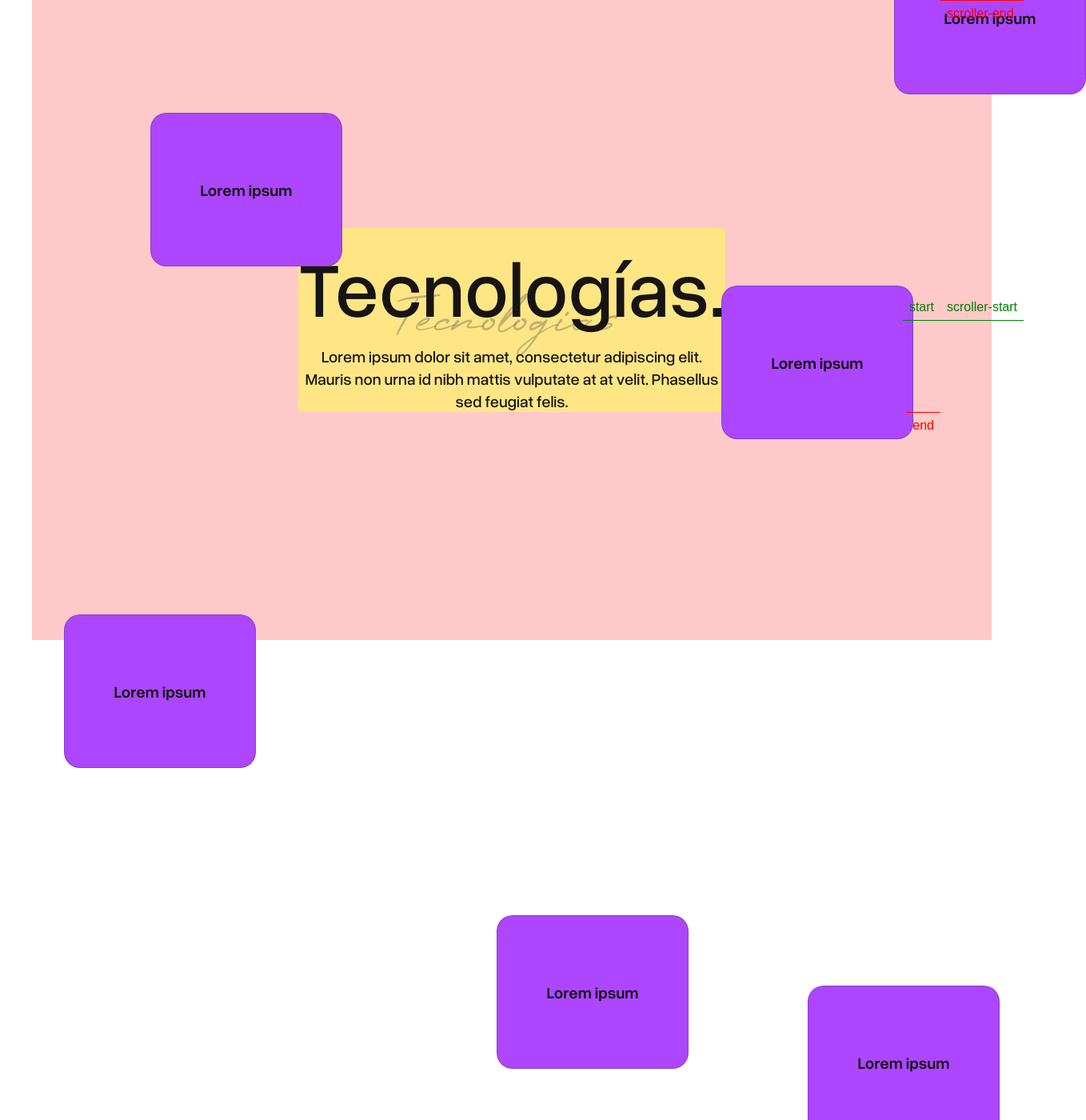
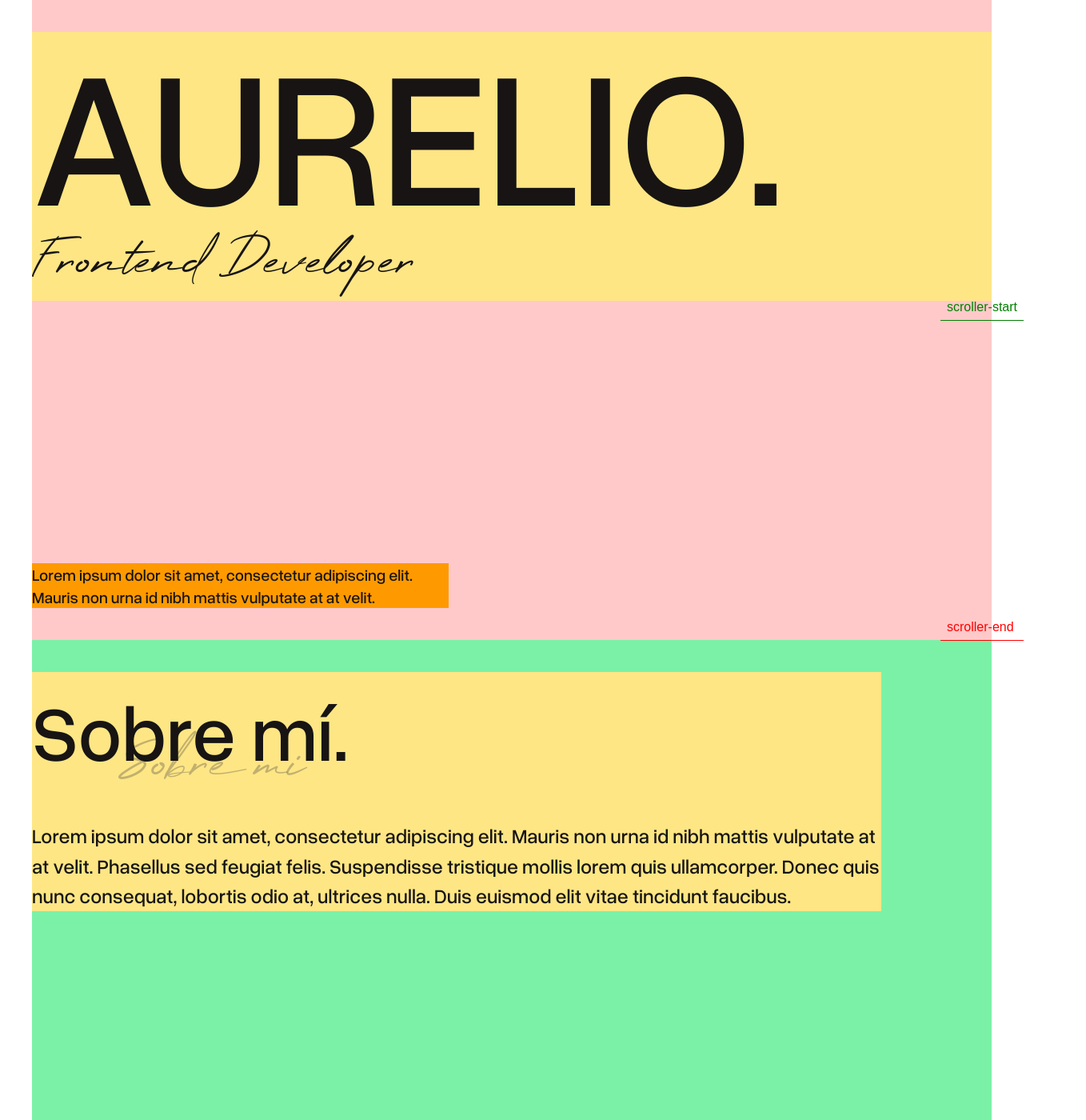
Before and after one commit to WalterAurelio/mi_portfolio_v2, a React (Vite) app: page / in a window 1280 px wide. Shown: the top 1400 px of the page at 80% size, 1358 px wide, since content can reach past the window. Built offline with nearby package versions, Linux system fonts and the light colour scheme.

Commit message:
Se refactorizó la sección Tecnologías.

```diff
--- a/src/App.tsx
+++ b/src/App.tsx
@@ -12,26 +12,25 @@ import { ScrollSmoother } from 'gsap/all'
 gsap.registerPlugin(useGSAP, ScrollSmoother)
 
 function App() {
-  useGSAP(() => {
+  /* useGSAP(() => {
     ScrollSmoother.create({
       wrapper: '#smooth-wrapper',
       content: '#smooth-content',
       smooth: 2,
       effects: true
     })
-  })
+  }) */
 
   return (
     <div id='smooth-wrapper' className='font-overused-grotesk px-10 overflow-x-hidden text-main-black'>
       <div id='smooth-content'>
 
-        {/* <Hero />
+        <Hero />
         <SobreMi />
         <Tecnologias />
         <ProyectosContainer />
         <Contacto />
-        <Footer /> */}
-        <Tecnologias />
+        <Footer />
 
       </div>
     </div>
--- a/src/sections/Tecnologias.tsx
+++ b/src/sections/Tecnologias.tsx
@@ -10,17 +10,19 @@ function Tecnologías() {
     gsap.to('.tecnologias-descripcion', {
       scrollTrigger: {
         trigger: '.tecnologias-descripcion',
+        endTrigger: '#lang-container',
         start: 'center center',
+        end: 'bottom bottom',
         markers: true,
         pin: true,
-        scrub: 5
+        scrub: 4
       }
     })
   })
 
   return (
-    <section className='bg-red-200 h-dvh flex flex-col justify-between py-10 relative'>
-      <div className='flex flex-col bg-amber-200 max-w-[534px] relative m-auto tecnologias-descripcion'>
+    <section className='bg-red-200 flex flex-col justify-between'>
+      <div className='flex flex-col h-dvh justify-center bg-amber-200 max-w-[534px] relative m-auto tecnologias-descripcion'>
         <h2 className='text-[97.66px] z-1'>Tecnologías.</h2>
         <p className='text-xl text-center'>
           Lorem ipsum dolor sit amet, consectetur adipiscing elit. Mauris non urna id nibh mattis vulputate at at velit. Phasellus sed feugiat felis.
@@ -28,17 +30,20 @@ function Tecnologías() {
         <p className='font-high-summit text-translucent-grey text-[61.04px] absolute left-[108px] top-18'>Tecnologias</p>
       </div>
 
-      <LenguajeTech data-speed='1' className='absolute left-[862px] top-[357px]' />
-      <LenguajeTech data-speed='2' className='absolute left-[1078px] top-[115px]' />
-      <LenguajeTech data-speed='3' className='absolute left-[581px] top-[814px]' />
-      <LenguajeTech className='absolute left-[970px] top-[1232px]' />
+      <div id='lang-container' className='relative h-[calc(100dvh*5)]'>
+        <LenguajeTech data-speed='1' className='absolute left-[862px] top-[357px]' />
+        <LenguajeTech data-speed='1.4' className='absolute left-[1078px] top-[115px]' />
+        <LenguajeTech data-speed='0.8' className='absolute left-[581px] top-[814px]' />
+        <LenguajeTech data-speed='1' className='absolute left-[970px] top-[1232px]' />
 
-      <LenguajeTech className='absolute left-[148px] top-[1820px]' />
-      <LenguajeTech className='absolute left-[148px] top-[141px]' />
-      <LenguajeTech className='absolute left-[473px] top-[1491px]' />
-      <LenguajeTech className='absolute left-[581px] top-[1901px]' />
+        <LenguajeTech data-speed='0.8' className='absolute left-[148px] top-[1820px]' />
+        <LenguajeTech data-speed='1.2' className='absolute left-[148px] top-[141px]' />
+        <LenguajeTech data-speed='0.6' className='absolute left-[473px] top-[1491px]' />
+        <LenguajeTech data-speed='0.8' className='absolute left-[581px] top-[1901px]' />
 
-      <LenguajeTech className='absolute left-[40px] top-[768px]' />
+        <LenguajeTech data-speed='1.2' className='absolute left-[40px] top-[768px]' />
+      </div>
+
     </section>
   );
 }
```
